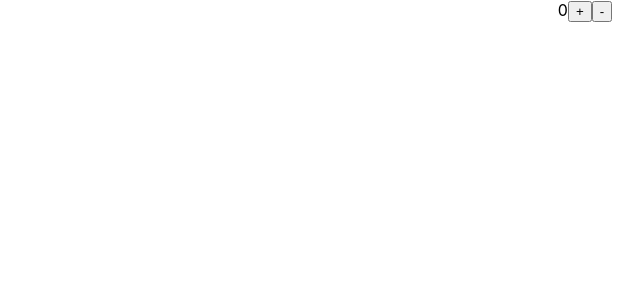
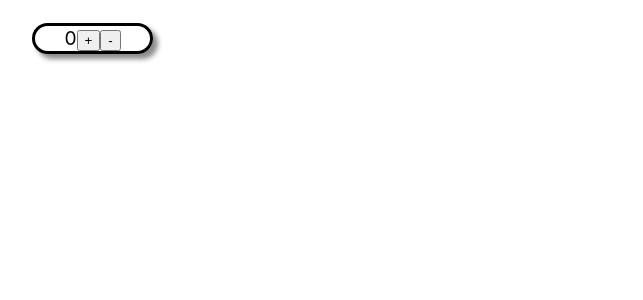
Before and after one commit to dawnteigh/Counter-Intuitive, a React (Create React App) app in the folder client/: page / in a window 1280 px wide. Shown: the top 300 px of the page, without its empty margins (55-698 px from the left). Built offline with nearby package versions, Linux system fonts and the light colour scheme.

Commit message:
preliminary css

```diff
--- a/client/src/App.css
+++ b/client/src/App.css
@@ -1,38 +1,15 @@
 .App {
   text-align: center;
+  margin-left: 5%;
+  margin-right: 5%;
 }
 
-.App-logo {
-  height: 40vmin;
-  pointer-events: none;
+.counter {
+  display: block;
+  width: 10%;
+  font-size:larger;
+  border: solid black;
+  border-radius: 25px;
+  box-shadow: 5px 5px 5px rgb(142, 139, 139);
+  margin: 2%;
 }
-
-@media (prefers-reduced-motion: no-preference) {
-  .App-logo {
-    animation: App-logo-spin infinite 20s linear;
-  }
-}
-
-.App-header {
-  background-color: #282c34;
-  min-height: 100vh;
-  display: flex;
-  flex-direction: column;
-  align-items: center;
-  justify-content: center;
-  font-size: calc(10px + 2vmin);
-  color: white;
-}
-
-.App-link {
-  color: #61dafb;
-}
-
-@keyframes App-logo-spin {
-  from {
-    transform: rotate(0deg);
-  }
-  to {
-    transform: rotate(360deg);
-  }
-}
--- a/client/src/Counter.js
+++ b/client/src/Counter.js
@@ -5,7 +5,7 @@ const Counter = () => {
 	const [count, setCount] = useState(0)
 
 	return (
-		<div>
+		<div className="counter">
 			{count}
 			<button onClick={ () => setCount(count + 1) }>+</button>
 			<button onClick={ () => setCount(count - 1) }>-</button>
```
